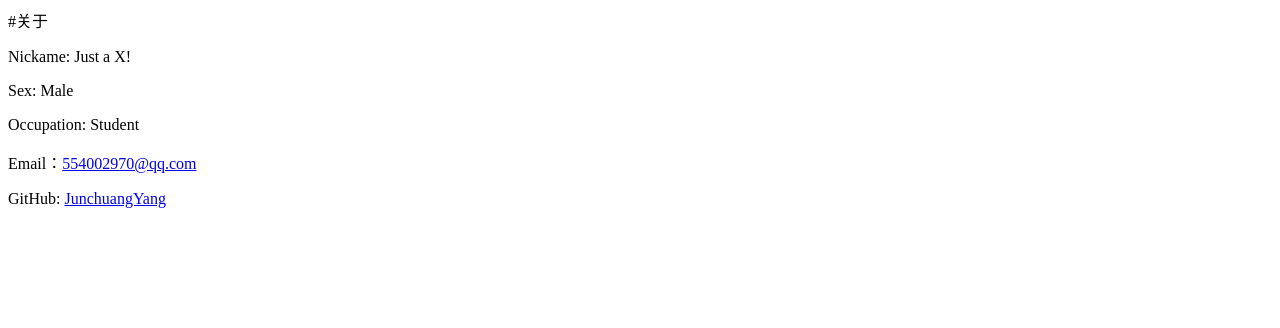
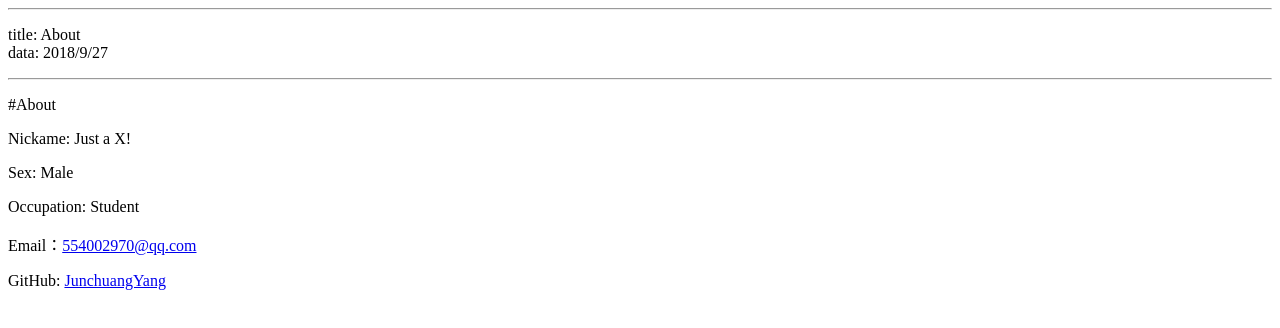
Before and after one commit to JunchuangYang/JunchuangYang.github.io, a plain HTML site: page about/index.html in a window 1280 px wide. Drawn offline with Linux system fonts and the light colour scheme.

Commit message:
Site updated: 2018-09-27 20:52:33

```diff
--- a/about/index.html
+++ b/about/index.html
@@ -1,4 +1,7 @@
-<p>#关于</p>
+<hr>
+<p>title: About<br>data: 2018/9/27</p>
+<hr>
+<p>#About</p>
 <p>Nickame: Just a X!</p>
 <p>Sex: Male</p>
 <p>Occupation: Student</p>
```
